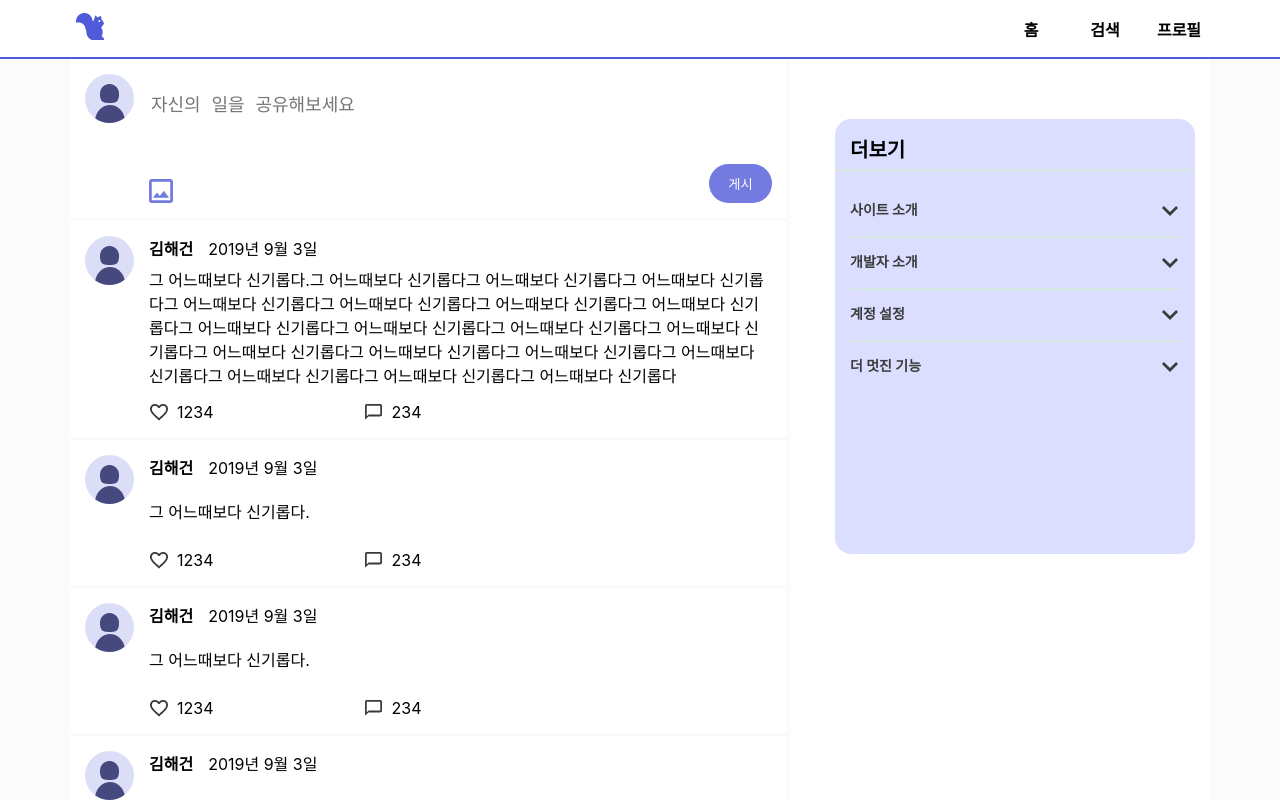
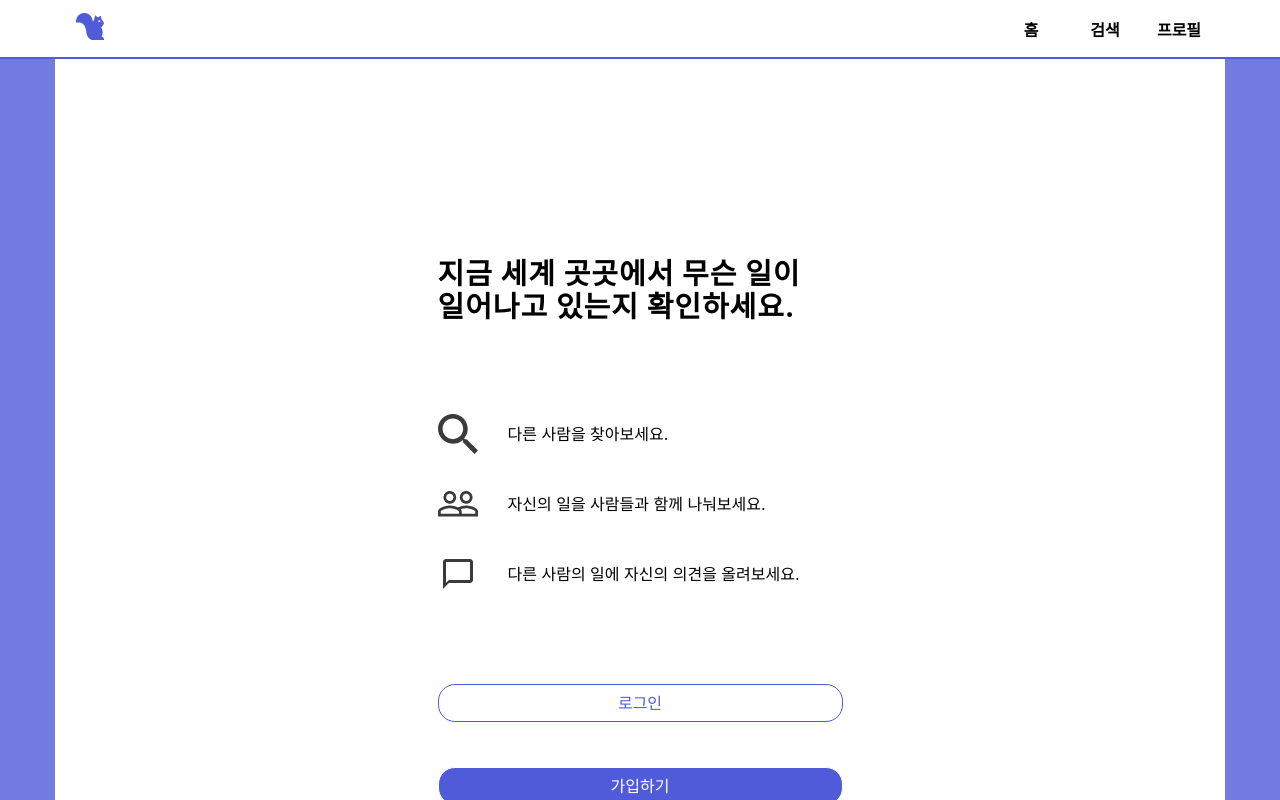
Before and after one commit to EntryDSM-Internship/team_3_frontend, a React (Create React App) app: page / in a window 1280 px wide. Shown: the top 800 px of the page. Built offline with nearby package versions, Linux system fonts and the light colour scheme.

Commit message:
[ADD]  In accordance Login State

```diff
--- a/src/App.js
+++ b/src/App.js
@@ -5,7 +5,7 @@ import Landing from './components/Landing/Landing';
 
 import { Route } from 'react-router-dom';
 
-const isLoginIng = true;
+const isLoginIng = false;
 const App = () => {
   return (
     <>
--- a/src/components/Main/Main.js
+++ b/src/components/Main/Main.js
@@ -4,6 +4,7 @@ import Home from './Home/Home';
 
 const Main = ({ match }) => {
     console.log(match.params.category);
+    const isLogining = false;
     return (
         <>
             <Header />
@@ -11,7 +12,7 @@ const Main = ({ match }) => {
                 (match.params.category === 'home' && <Home />) ||
                 (match.params.category === 'search' && <Home />) ||
                 (match.params.category === 'profile' && <Home />) ||
-                (match.params.category === undefined && <Home/>)
+                (isLogining && (match.params.category === undefined && <Home/>))
             }
         </>
     );
```
